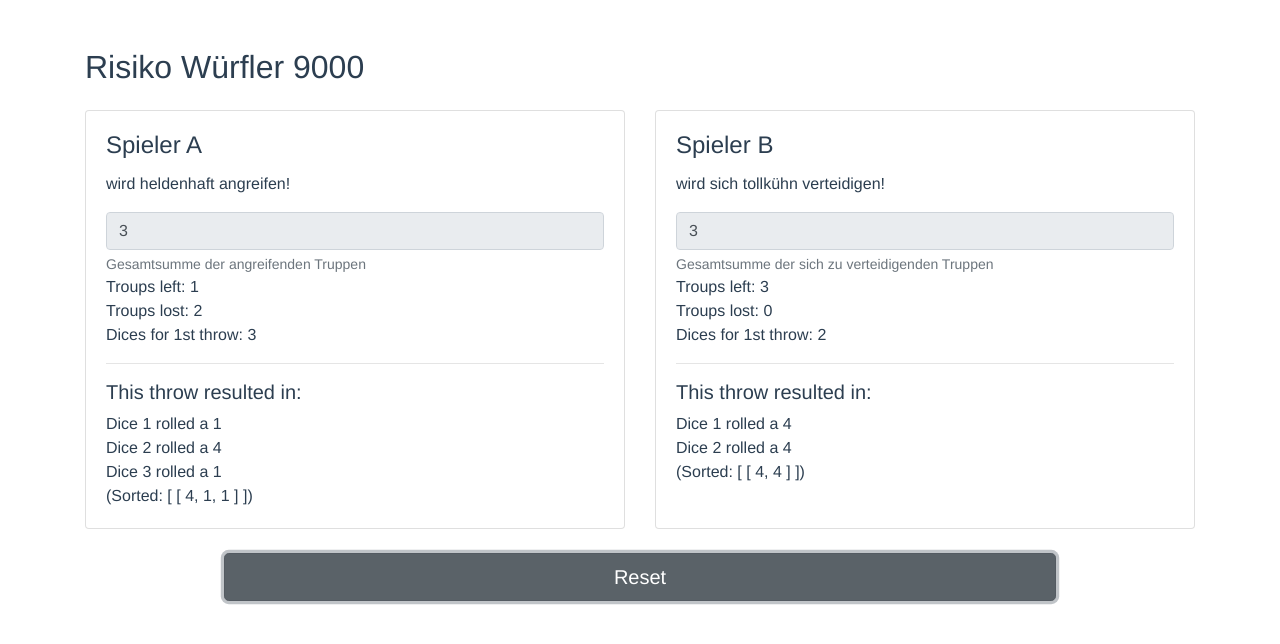
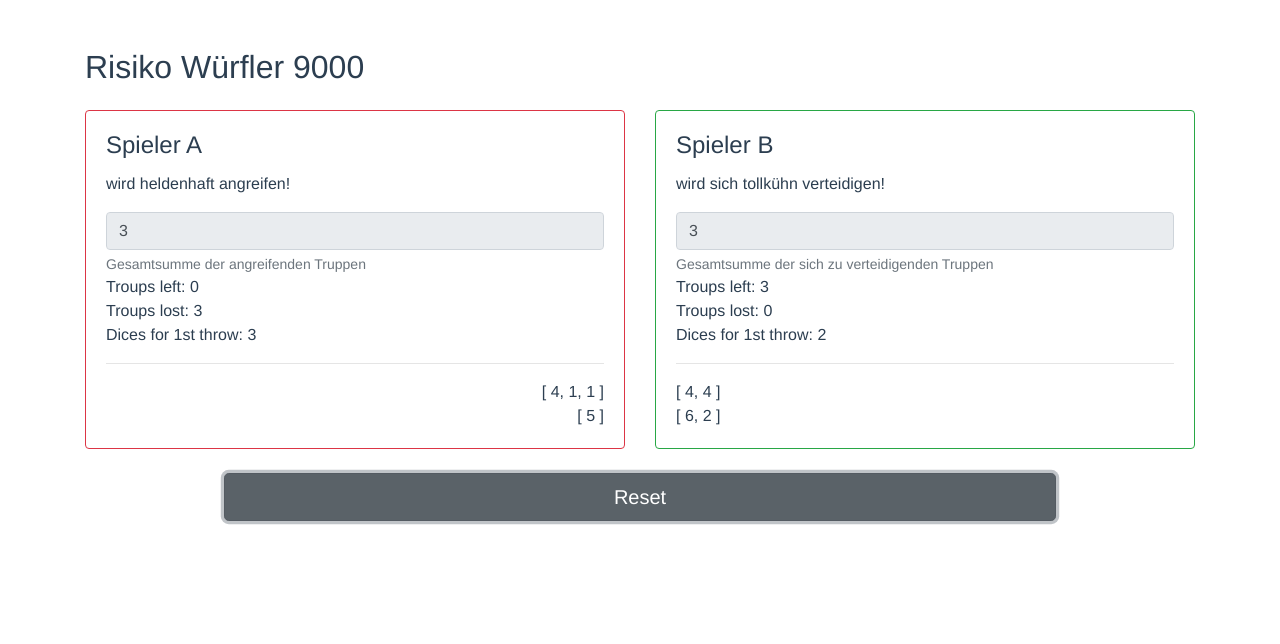
Before and after one commit to kelzenberg/risk-dicer, a Vue app: page / in a window 1280 px wide. Both pictures are taken after a click on the button "Fight!". Shown: the top 644 px of the page. Built offline with nearby package versions, Linux system fonts and the light colour scheme.

Commit message:
remove debug texts & add winner card colors

```diff
--- a/src/components/Dice.vue
+++ b/src/components/Dice.vue
@@ -1,5 +1,5 @@
 <template>
-  <div>Dice {{ number }} rolled a {{ result }}</div>
+  <span />
 </template>
 
 <script>
--- a/src/components/Thrower.vue
+++ b/src/components/Thrower.vue
@@ -1,6 +1,5 @@
 <template>
   <div>
-    <h5>This throw resulted in:</h5>
     <Dice
       v-for="diceId in dicesToThrow"
       :key="diceId"
@@ -8,6 +7,7 @@
       :number="diceId"
       @roll="handleDiceRoll(diceId, $event)"
     />
+    <div>{{ throwResult }}</div>
   </div>
 </template>
 
--- a/src/components/TroupsManager.vue
+++ b/src/components/TroupsManager.vue
@@ -8,6 +8,7 @@
         v-for="player in players"
         :key="player.id"
         :title="player.id === 0 ? 'Spieler A' : 'Spieler B'"
+        :border-variant="player.id === 0 ? attackerBorderColor : defenderBorderColor"
       >
         <b-card-text>
           wird {{
@@ -40,11 +41,9 @@
             v-for="(aThrow, aThrowId) in player.diceThrows"
             :key="player.id + '-' + aThrowId"
             :dices-to-throw="aThrow.diceAmount"
+            :class="player.id === 0 ? 'text-right': ''"
             @throwResult="handleThrowResult(player.id, aThrowId, $event)"
           />
-          <div>
-            (Sorted: {{ player.id === 0 ? attackerThrowResults :defenderThrowResults }})
-          </div>
         </div>
       </b-card>
     </b-card-group>
@@ -94,6 +93,20 @@ export default {
         this.adjectives[rand1],
         this.adjectives[rand2],
       ];
+    },
+    attackerBorderColor() {
+      const { isWinner } = this.players[0];
+      if (isWinner !== null) {
+        return isWinner ? 'success' : 'danger';
+      }
+      return '';
+    },
+    defenderBorderColor() {
+      const { isWinner } = this.players[1];
+      if (isWinner !== null) {
+        return isWinner ? 'success' : 'danger';
+      }
+      return '';
     },
     attackerTroupsLeft() {
       return this.players[0].troupsLeft;
@@ -183,12 +196,25 @@ export default {
 
       console.log(`attacker won ${attackerWins}x and has ${attacker.troupsLeft - defenderWins} out of ${attacker.troupsLeft} troups left`);
       console.log(`defender won ${defenderWins}x and has ${defender.troupsLeft - attackerWins} out of ${defender.troupsLeft} troups left`);
-      attacker.troupsLost = defenderWins;
-      defender.troupsLost = attackerWins;
+      attacker.troupsLost += defenderWins;
+      defender.troupsLost += attackerWins;
       attacker.troupsLeft -= defenderWins;
       defender.troupsLeft -= attackerWins;
 
       // TODO: call another throw until troupsLeft from one party is 0
+      if (attacker.troupsLeft > 0 && defender.troupsLeft > 0) {
+        attacker.diceThrows[throwId + 1] = {
+          diceAmount: this.getDiceAmountForThrow(0),
+          throwResult: [],
+        };
+        defender.diceThrows[throwId + 1] = {
+          diceAmount: this.getDiceAmountForThrow(1),
+          throwResult: [],
+        };
+      } else if (this.fightStarted) {
+        attacker.isWinner = attacker.troupsLeft > 0;
+        defender.isWinner = defender.troupsLeft > 0;
+      }
     },
     evaluateResultsFromThrow(attackerResult, defenderResult) {
       // [4,2,5] vs. [6,1] or [2,1] vs. [2,1] or [4] vs. [1, 5]
@@ -225,6 +251,7 @@ export default {
         troupsLost: 0,
         // e.g.     [{ diceAmount: 3, throwResult: [ 2, 5, 6 ] }]
         diceThrows: [{ diceAmount: 1, throwResult: [] }],
+        isWinner: null,
       }));
 
       this.setDiceAmountForPlayers();
```
